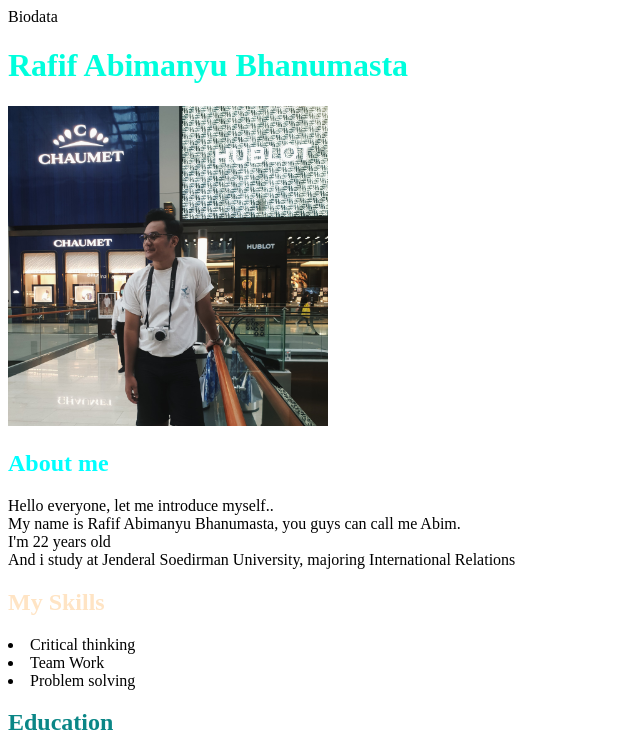
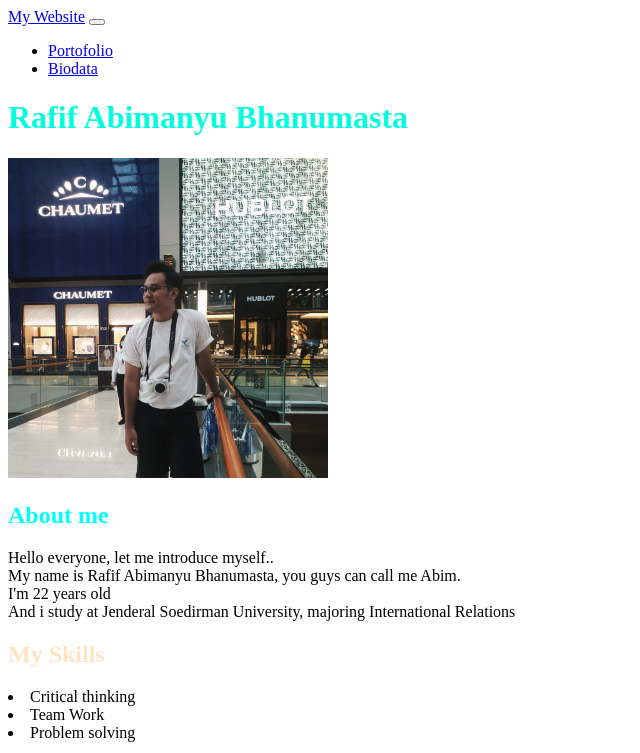
Before and after one commit to bhanumasta/web-basic-seal, a plain HTML site: page table.html in a window 1280 px wide. Shown: the top 753 px of the page, without its empty margins (0-640 px from the left). Drawn offline with Linux system fonts and the light colour scheme.

Commit message:
Update table.html

```diff
--- a/table.html
+++ b/table.html
@@ -1,5 +1,23 @@
 <!DOCTYPE html>
 <html lang: "en"
+
+<nav class="navbar navbar-expand-lg navbar-light bg-light">
+    <a class="navbar-brand" href="#">My Website</a>
+    <button class="navbar-toggler" type="button" data-toggle="collapse" data-target="#navbarNav" aria-controls="navbarNav" aria-expanded="false" aria-label="Toggle navigation">
+      <span class="navbar-toggler-icon"></span>
+    </button>
+    <div class="collapse navbar-collapse" id="navbarNav">
+      <ul class="navbar-nav">
+        <li class="nav-item active">
+          <a class="nav-link" href="#">Portofolio</a>
+        </li>
+        <li class="nav-item">
+          <a class="nav-link" href="#">Biodata</a>
+        </li>
+
+      </ul>
+    </div>
+  </nav>
 
 <title>Biodata</title>
 <head>
```
